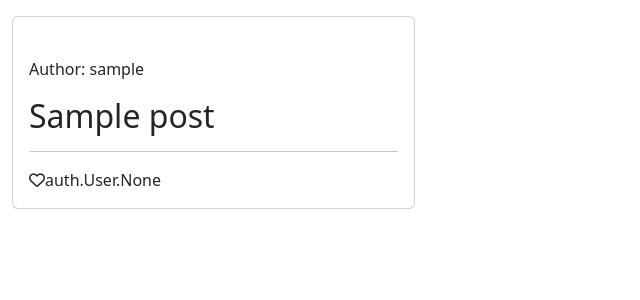
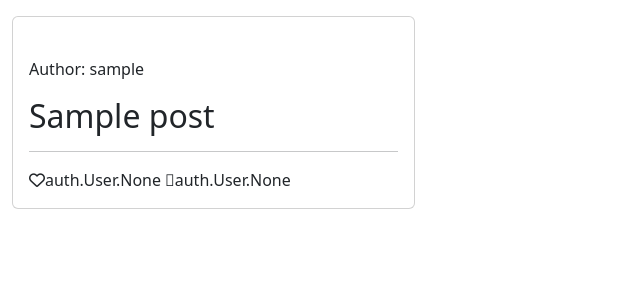
Before and after one commit to JohanPlAr/the-social-app, a Django app: page / in a window 1280 px wide. Shown: the part 56-356 px from the top of the page, without its empty margins (0-640 px from the left). Run offline with Django 4.2, Linux system fonts and the light colour scheme; tables that the repository leaves empty hold one stand-in row (values such as "Sample post").

Commit message:
Add shares to post model and index template

```diff
--- a/socialapp/models.py
+++ b/socialapp/models.py
@@ -14,7 +14,8 @@ class Post(models.Model):
     author = models.ForeignKey(User, on_delete=models.CASCADE, related_name='posts')
     content = models.TextField()
     image = CloudinaryField('image', default='placeholder')
-    likes = models.ManyToManyField(User,related_name='blog_likes', blank=True)
+    likes = models.ManyToManyField(User,related_name='post_likes', blank=True)
+    shares = models.ManyToManyField(User, related_name='post_shares', blank=True)
     status = models.CharField(max_length=10, choices=STATUS_CHOICES, default='draft')
     created_date = models.DateTimeField(auto_now_add=True)
     updated_date = models.DateTimeField(auto_now=True)
--- a/templates/base.html
+++ b/templates/base.html
@@ -26,14 +26,14 @@
 
     <nav class="navbar navbar-expand-lg bg-body-tertiary">
         <div class="container-fluid">
-          <a class="navbar-brand" href="#">The Social App</a>
+          <a class="navbar-brand" href="{% url 'home' %}">The Social App</a>
           <button class="navbar-toggler" type="button" data-bs-toggle="collapse" data-bs-target="#navbarSupportedContent" aria-controls="navbarSupportedContent" aria-expanded="false" aria-label="Toggle navigation">
             <span class="navbar-toggler-icon"></span>
           </button>
           <div class="collapse navbar-collapse" id="navbarSupportedContent">
             <ul class="navbar-nav me-auto mb-2 mb-lg-0">
               <li class="nav-item">
-                <a class="nav-link active" aria-current="page" href="#">Home</a>
+                <a class="nav-link active" aria-current="page" href="{% url 'home' %}">Home</a>
               </li>
               <li class="nav-item">
                 <a class="nav-link" href="#">Link</a>
--- a/templates/index.html
+++ b/templates/index.html
@@ -5,7 +5,7 @@
 <div class="container-fluid">
     <div class="row">
 
-        <!-- Blog Entries Column -->
+        <!-- Post Entries Column -->
         <div class="col-12 mt-3 left">
             <div class="row">
                 {% for post in post_list %}
@@ -23,6 +23,8 @@
                             <hr />
                             <p class="card-text"> {{post.created.date}}
                                 <i class="far fa-heart"></i>{{ post.likes }}
+                                <i class='fa-sharp fa-light fa-share'></i>{{ post.shares }}
+
                             </p>
                         </div>
                     </div>
```
Also changed, not shown: socialapp/migrations/0002_auto_20231106_0920.py (added).
